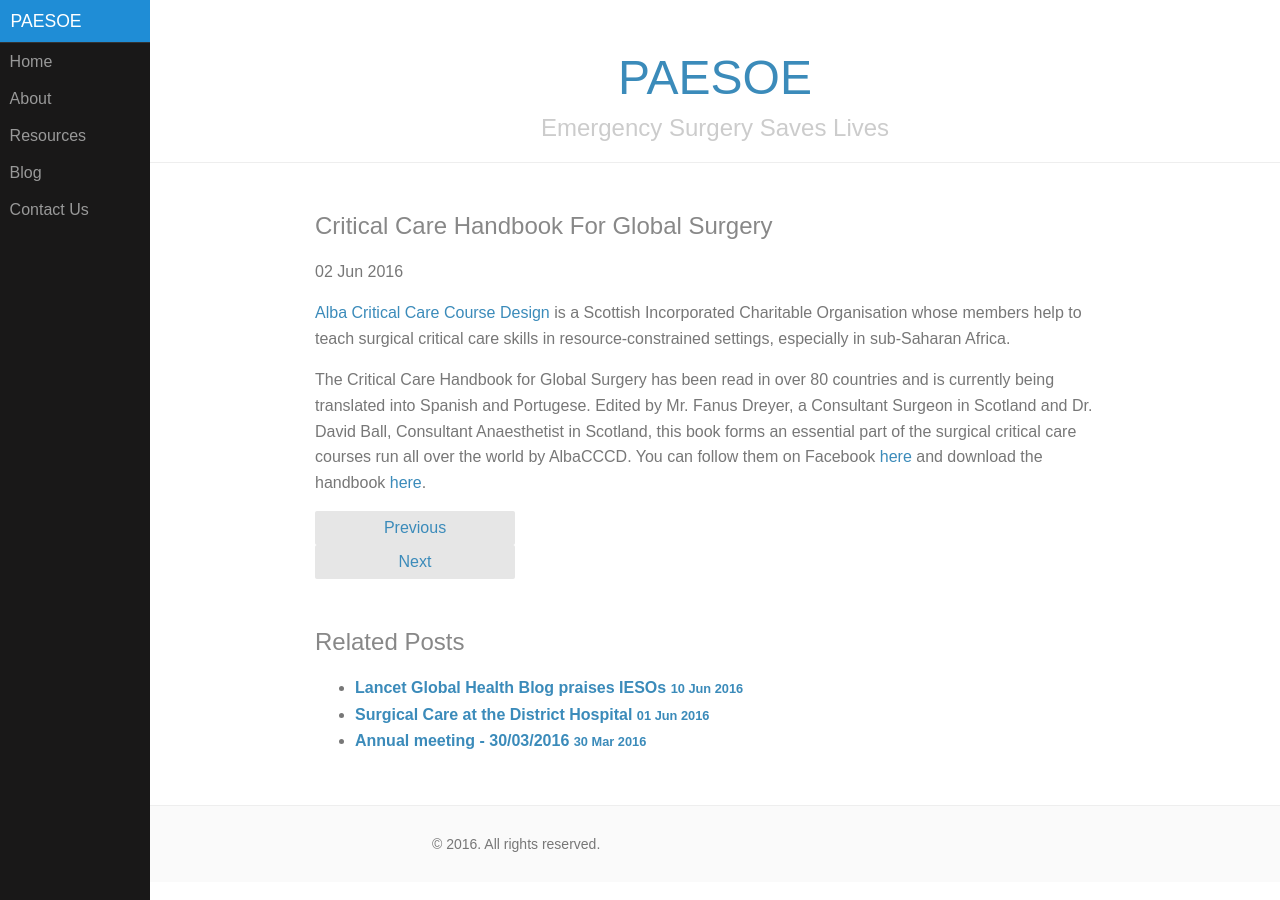
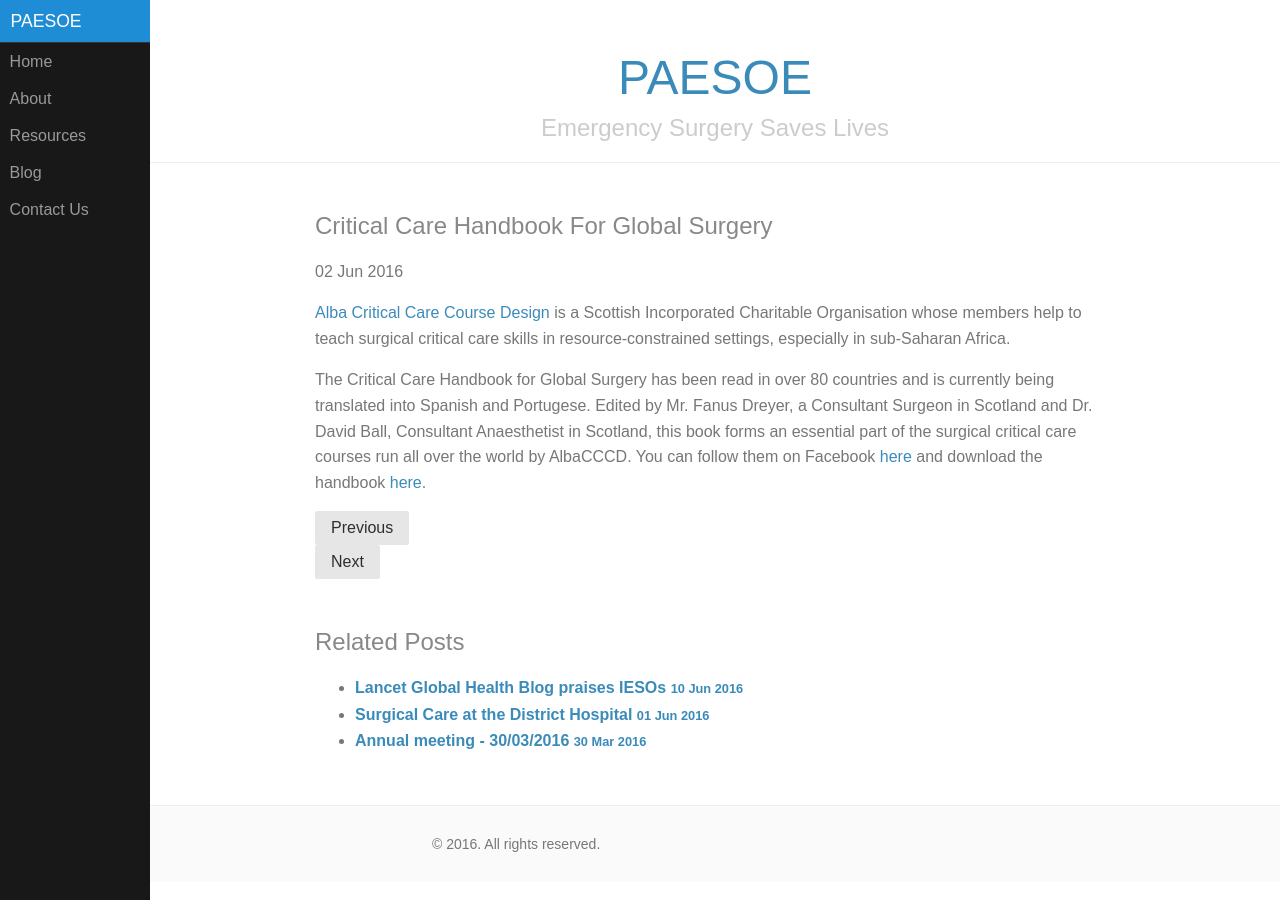
Before and after one commit to vvcb/paesoe-test, a Jekyll site: the page built from _posts/2016-06-02-critical-care-handbook-general-surgery.md, in a window 1280 px wide. Built offline with Jekyll 4.4.1, drawn with Linux system fonts in a browser that asks for light colours; comment, search, counter and statistics services are not loaded.

Commit message:
Modifiy prev/next posts in post.html

```diff
--- a/_layouts/post.html
+++ b/_layouts/post.html
@@ -7,16 +7,18 @@
     <span>{{ page.date | date_to_string }}</span>
     {{ content }}
 </div>
-<div class="pure-u-1-4 pure-button" >
+<div>
+    <div class="pure-u-1-4" >
      {% if page.previous.url %}
-    <a href="{{page.previous.url}}">Previous</a>
+        <a class="pure-button" href="{{page.previous.url}}">Previous</a>
     {% endif %}
     </div>
     <div class="pure-u-2-4" ></div>
-<div class="pure-u-1-4 pure-button" >
+    <div class="pure-u-1-4" >
     {% if page.next.url %}
-    <a href="{{page.next.url}}">Next</a>
+        <a class="pure-button" href="{{page.next.url}}">Next</a>
     {% endif %}
+    </div>
 </div>
 <div>
   <h2 class="content-subhead">Related Posts</h2>
```
Lines whose indentation alone changed are shown as unchanged.
